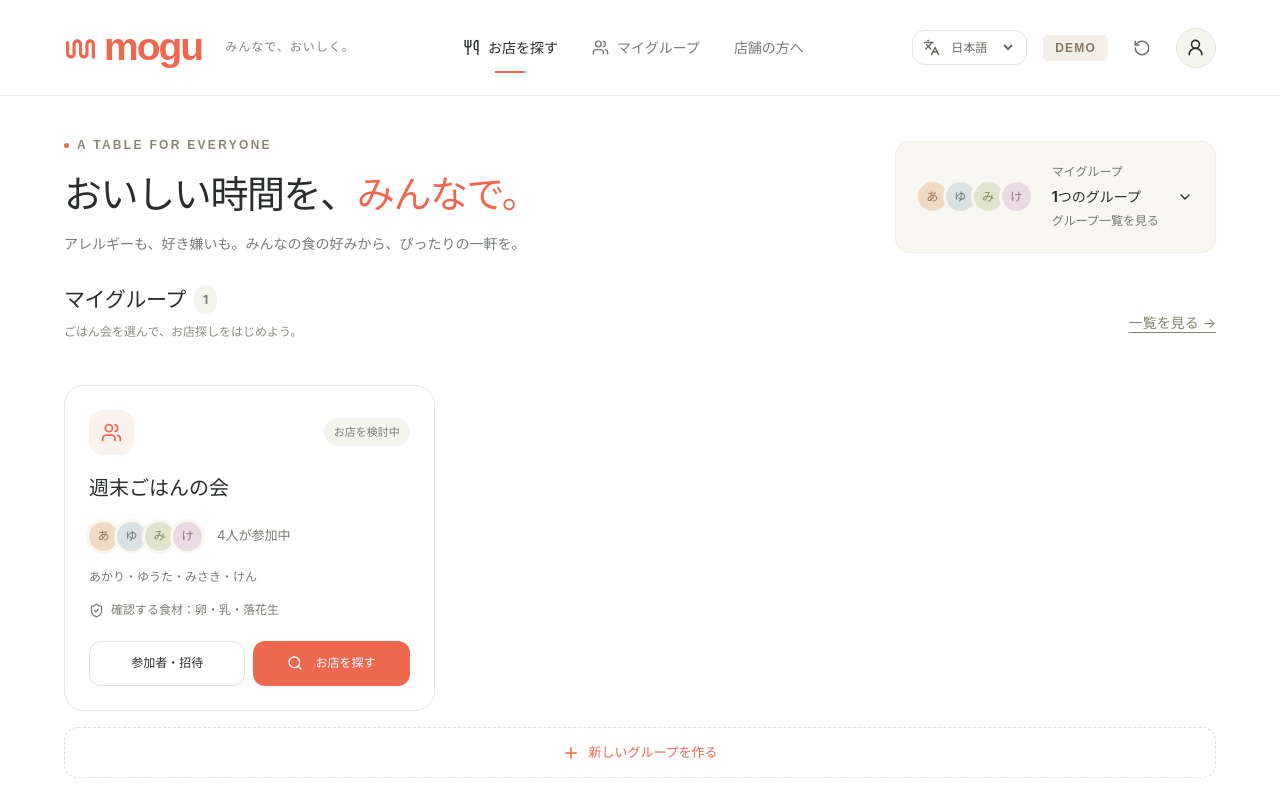
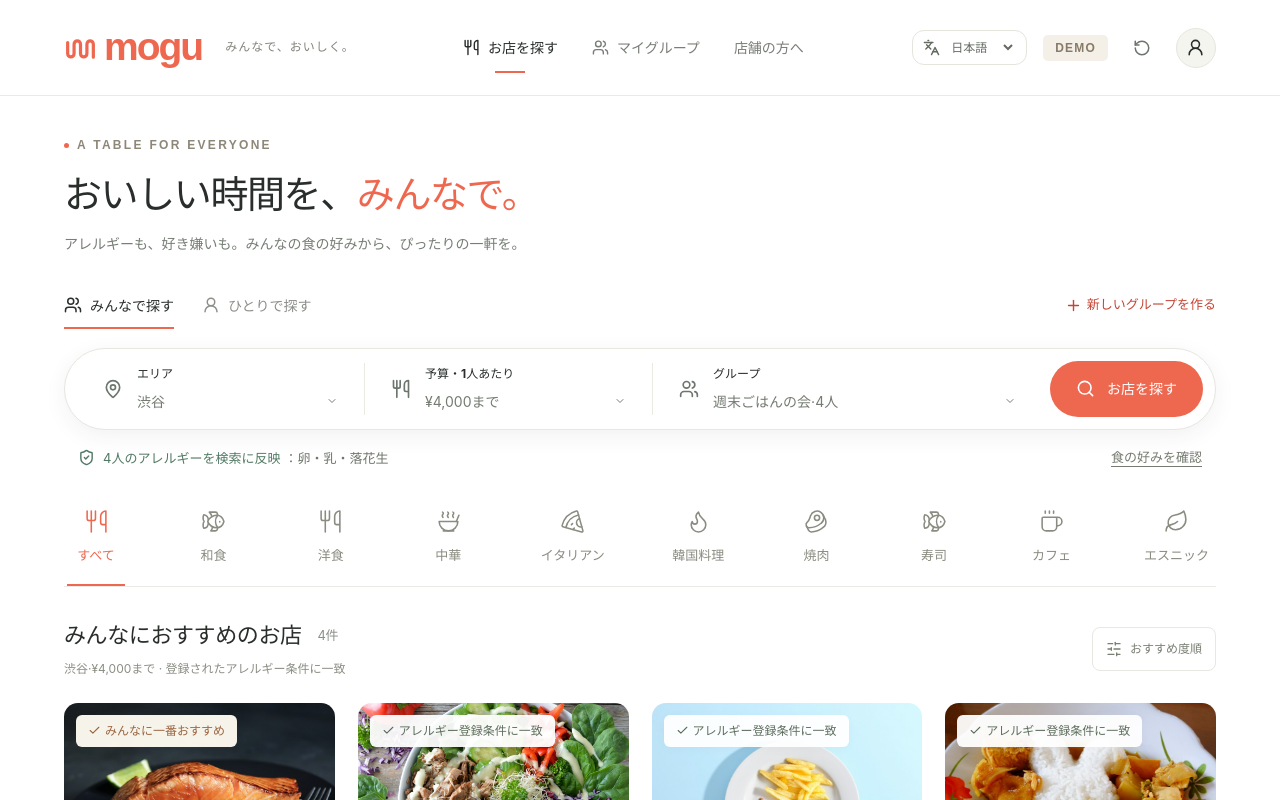
Before and after one commit to MamoruKomo/Fujitsu_teamE_demo, a React (Vite) app: page / in a window 1280 px wide. Shown: the top 800 px of the page. Built offline with nearby package versions, Linux system fonts and the light colour scheme.

Commit message:
Keep group listings in the My groups tab

```diff
--- a/src/pages/Search.tsx
+++ b/src/pages/Search.tsx
@@ -20,11 +20,10 @@ import {
   Check,
   Plus,
 } from "lucide-react";
-import { GroupCards } from "../components/GroupCards";
 import { useStore } from "../hooks/useStore";
 import { AREAS, BUDGETS, CUISINES, allergenLabel } from "../data/constants";
 import { matchRestaurants } from "../lib/matching";
-import { Avatar, RestaurantCard, Notice, Empty, yen } from "../components/ui";
+import { RestaurantCard, Notice, Empty, yen } from "../components/ui";
 const cuisineIcons = [
   Fish,
   Utensils,
@@ -108,56 +107,7 @@ export default function SearchPage({ home = false }: { home?: boolean }) {
             )}
           </p>
         </div>
-        <Link className="intro-group" to="/groups">
-          <div className="avatar-stack">
-            {(group?.members ?? data.groups[0]?.members ?? [])
-              .slice(0, 4)
-              .map((m, i) => (
-                <Avatar name={m.nickname} index={i} key={m.id} />
-              ))}
-          </div>
-          <div>
-            <span className="small muted">{t("マイグループ")}</span>
-            <strong>
-              {data.groups.length}
-              {t("つのグループ")}
-            </strong>
-            <span className="small">{t("グループ一覧を見る")}</span>
-          </div>
-          <ChevronDown size={16} />
-        </Link>
       </section>
-      {home && (
-        <section className="home-groups" aria-label={t("マイグループ一覧")}>
-          <div className="section-heading">
-            <div>
-              <h2>
-                {t("マイグループ")}
-                {t(" ")}
-                <span className="count-badge">{data.groups.length}</span>
-              </h2>
-              <p className="small muted">
-                {t("ごはん会を選んで、お店探しをはじめよう。")}
-              </p>
-            </div>
-            <Link className="text-link" to="/groups">
-              {t("一覧を見る →")}
-            </Link>
-          </div>
-          {data.groups.length ? (
-            <GroupCards
-              groups={[...data.groups].reverse()}
-              restaurants={data.restaurants}
-            />
-          ) : (
-            <p className="muted">{t("まだグループがありません。")}</p>
-          )}
-          <Link className="home-new-group" to="/groups/new">
-            <Plus size={18} />
-            {t("新しいグループを作る")}
-          </Link>
-        </section>
-      )}
       <div className="mode-tabs" aria-label={t("検索モード")}>
         <button
           className={!personal ? "active" : ""}
```
